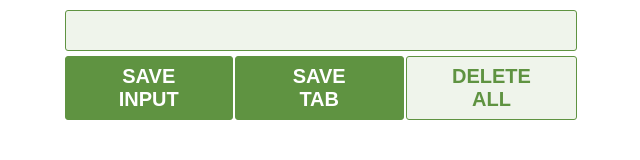
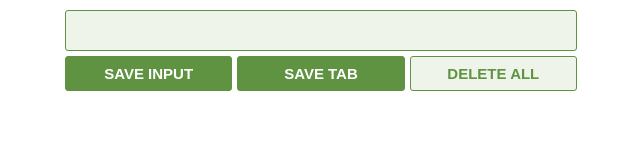
Before and after one commit to NBayraktar/chrome-extension, a browser extension: page index.html in a window 1280 px wide. Shown: the whole page, without its empty margins (319-959 px from the left). Drawn offline with Linux system fonts and the light colour scheme.

Commit message:
changed some style on the buttons(used grid)

```diff
--- a/style.css
+++ b/style.css
@@ -20,9 +20,9 @@ input {
 }
 
 nav {
-  display: flex;
-  justify-content: space-between;
-  gap: 2px;
+  display: grid;
+  grid-template-columns: repeat(3, 1fr);
+  gap: 5px;
   margin-top: 5px;
   width: 100%;
 }
@@ -48,8 +48,8 @@ a {
 
 button {
   background-color: #5f9341;
-  font-size: 20px;
-  padding: 8px 30px;
+  font-size: 15px;
+  padding: 8px 18px;
   border: 1px solid #5f9341;
   outline: none;
   color: #fff;
@@ -83,7 +83,3 @@ button:hover {
   background-color: #5f9341;
   color: #fff;
 }
-
-#tab-btn {
-  padding: 0 40px;
-}
```
